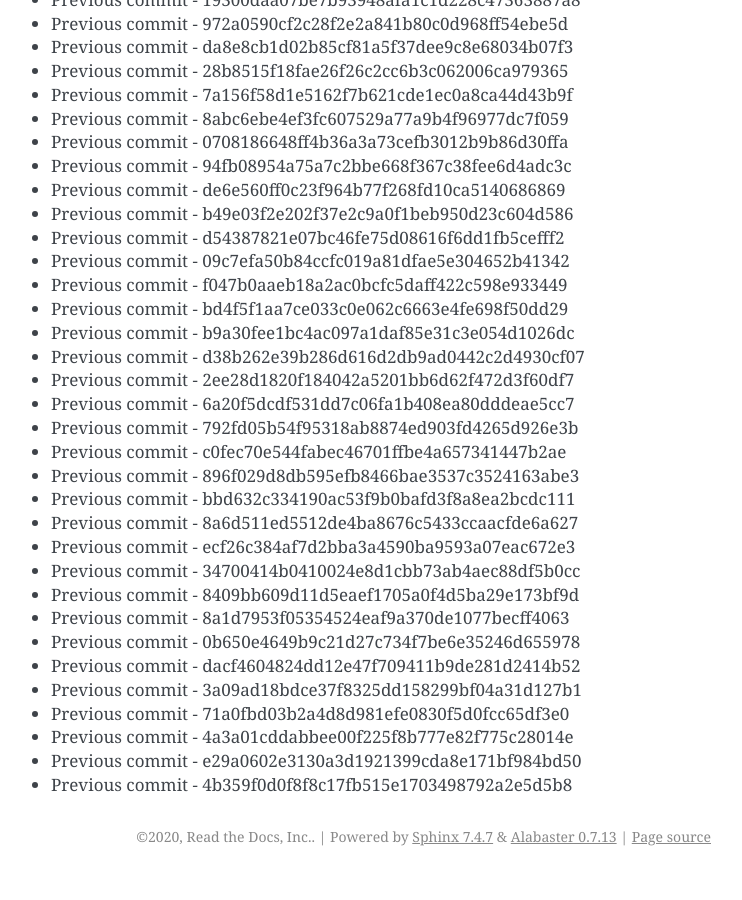
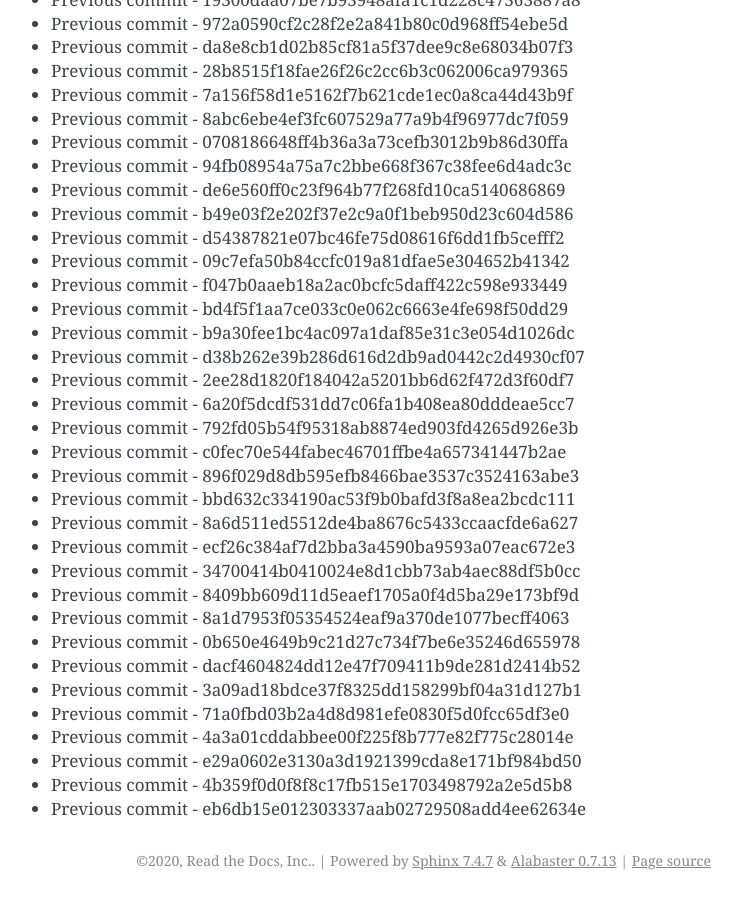
Before and after one commit to readthedocs/rtd-git-stresstest, a Sphinx documentation site: the page built from docs/updates.rst, in a window 1280 px wide and 900 px high, scrolled down 3916 px. Shown: the whole window, without its empty margins (399-1141 px from the left). Built offline with Sphinx 7.4.7, drawn with Linux system fonts in a browser that asks for light colours; before the commit the page ends 4792 px from its top, so only the background shows below that.

Commit message:
Generating commit from previous: eb6db15e012303337aab02729508add4ee62634e

```diff
--- a/docs/updates.rst
+++ b/docs/updates.rst
@@ -196,3 +196,4 @@ It can be tested for any performance characteristics.
 * Previous commit - 4a3a01cddabbee00f225f8b777e82f775c28014e
 * Previous commit - e29a0602e3130a3d1921399cda8e171bf984bd50
 * Previous commit - 4b359f0d0f8f8c17fb515e1703498792a2e5d5b8
+* Previous commit - eb6db15e012303337aab02729508add4ee62634e
```
